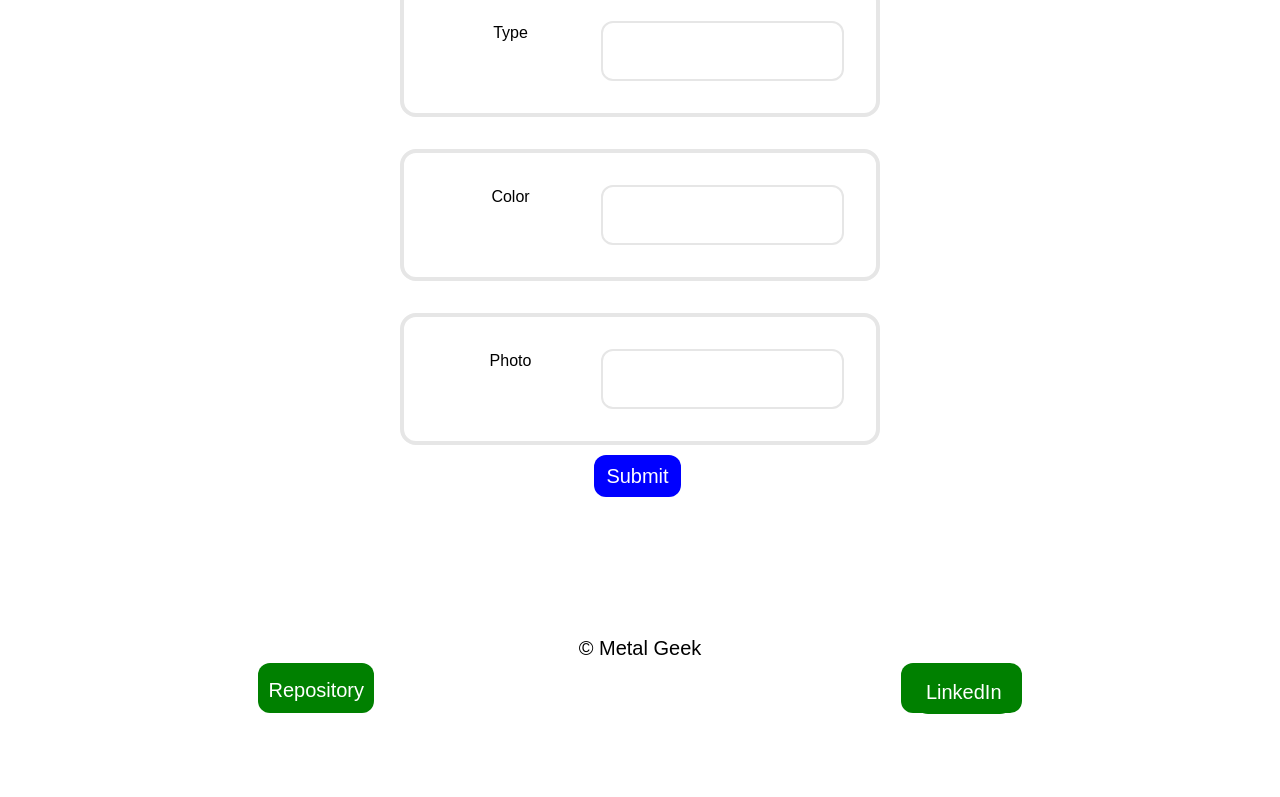
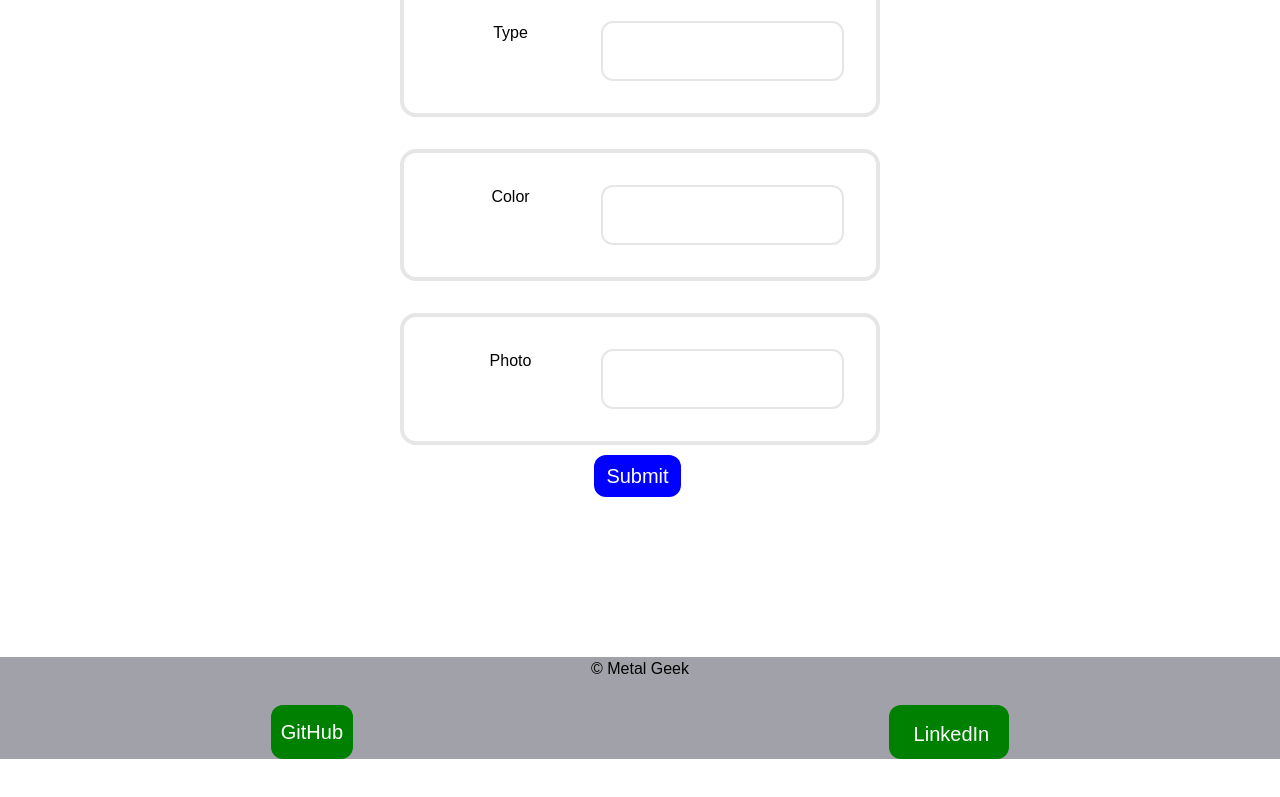
Before and after one commit to swanmac/Metal_Geek, a React (Create React App) app in the folder metal-geek/: page /add in a window 1280 px wide. Shown: the part 259-1056 px from the top of the page. After the commit the page ends 1018 px from the top, so only its background shows below. Built offline with nearby package versions, Linux system fonts and the light colour scheme; a web font is replaced by a local one.

Commit message:
fixed images after restart

```diff
--- a/metal-geek/src/App.css
+++ b/metal-geek/src/App.css
@@ -85,17 +85,17 @@
   display: flex;
   flex-direction: row;
   justify-content: space-around;
-  height:50px;
+    /* height:50px;
   font-size: 20px;
-  font-family: 'Hanken Grotesk', sans-serif;
+  font-family: 'Hanken Grotesk', sans-serif; */
 }
 
 .footer-container {
-  width: 100%;
+  /* width: 100%;
   position: center;
   height: 10em;
   margin-top: 2em;
-  margin-bottom: 2em;
+  margin-bottom: 2em; */
 }
 
 .github {
@@ -109,6 +109,7 @@
   font-size: 20px;
   border-radius: 12px;
   margin-right: 5px;
+  padding-bottom: 5px;
 }
 
 .social {
@@ -122,21 +123,39 @@
   font-size: 20px;
   border-radius: 12px;
   margin-left: 5px;
+  padding-bottom: 5px;
 }
 
+.home-container {
+  margin-bottom: 0px;
+  padding-bottom: 0px;
+}
 
 .gear-photo {
   width: 120px;
   height: 170px;
   text-align: center;
+  margin-left: 2rem;
 }
 
 .gear-photo-2 {
-  padding-left: 24rem;
+  padding-left: 28rem;
+}
+
+.artist-rig-photo {
+  margin-left: 5rem;
 }
 
 .rig-photo {
-  padding-left: 7rem;
+  padding-left: 15rem;
+}
+
+.rig-design-photo {
+  padding-left: 6rem;
+}
+
+.artist-photo {
+  padding-left: 5rem;
 }
 
 .grid {
@@ -236,7 +255,7 @@
   border: 2px solid hsl(0, 0%, 90%);
   display: grid;
   grid-template-columns: 1fr 1fr;
-  gap: 1rem;
+
 }
 
 a:link {
--- a/metal-geek/src/components/Artist.jsx
+++ b/metal-geek/src/components/Artist.jsx
@@ -40,7 +40,7 @@ export default function Artist () {
                 return (
                     <div className="artist-card" key={value.id} onClick={()=>goToArtist(value)}>
                         <h2>{value.name}</h2>
-                        <img src={value.photo_url}></img>
+                        <img src={value.photo_url}className="artist-photo"></img>
                         <p>{value.bio}</p>
                         <p><b>Bands:</b> {value.band}</p>
                         <p><b>Website:</b> {value.website}</p>
--- a/metal-geek/src/components/ArtistDetails.jsx
+++ b/metal-geek/src/components/ArtistDetails.jsx
@@ -40,7 +40,7 @@ return !artist? null: (
 
             <div className="artist-details" key={artist.id} onClick={()=>goToArtist(artist)}>
                     <h2>{artist.name}</h2>
-                    <img src={artist.photo_url}></img>
+                    <img src={artist.photo_url}className="artist-photo"></img>
                     <p><b>Artist Bio:</b> {artist.bio}</p>
                     <p><b>Bands:</b> {artist.band}</p>
                     <p><b>Website:</b> {artist.website}</p>
--- a/metal-geek/src/components/ArtistRig.jsx
+++ b/metal-geek/src/components/ArtistRig.jsx
@@ -45,7 +45,7 @@ return !artistRig? null: (
                     <p><b>Pedal 3:</b> {value.pedal3}</p>
                     <p><b>Amplfier:</b> {value.amplifier}</p>
                     <p><b>Year of Rig:</b> {value.rig_year}</p>
-                    <img src={value.photo_url}></img>
+                    <img src={value.photo_url}className="artist-rig-photo"></img>
             </div>
                 )
              } )}
--- a/metal-geek/src/components/Footer.jsx
+++ b/metal-geek/src/components/Footer.jsx
@@ -1,12 +1,13 @@
 export default function Footer () {
     return (
-        <div className="w-full mt-24 bg-zinc-900">
+        <div className="w-full mt-40 bg-zinc-400 py-y px-2">
         <div className="footer-container">
             <div className="footer-copyright">
             <p>© Metal Geek</p>
             </div>
+            <br />
             <div className="footer">
-            <a href="https://github.com/swanmac" target=" _blank" className="github">Repository</a>
+            <a href="https://github.com/swanmac" target=" _blank" className="github">GitHub</a>
 
             <div className="social"> <a href="https://www.linkedin.com/in/gregoryswan/" target=" _blank" className="social">LinkedIn</a>
         </div>
--- a/metal-geek/src/components/Home.jsx
+++ b/metal-geek/src/components/Home.jsx
@@ -1,10 +1,7 @@
 import React from 'react';
-import axios from 'axios'
 import About from './About'
-import { useNavigate } from 'react-router-dom'
 import Carousel3d from "../example/Carousel3d";
 import CarouselCard from "../example/CarouselCard";
-
 import Carousel1 from "../example/images/Carousel1.png";
 import Carousel2 from "../example/images/Carousel2.png";
 import Carousel3 from "../example/images/Carousel3.png";
@@ -13,20 +10,7 @@ import Carousel4 from "../example/images/Carousel4.png";
 
 export default function Home () {
 
-  // let navigate = useNavigate()
-  //   const showArtist = (artist) => {
-  //       navigate(`artist/${artist.id}`)
-  //   }
 
-  //   const getData = async () => {
-  //     await axios.get('http://localhost:8000/artists')
-  //     .then(res => {
-  //         if (res) {
-
-  //             console.log(res.data)
-  //         }
-  //     })
-  // }
 
   return (
     <div className="home-container">
@@ -40,7 +24,7 @@ export default function Home () {
               "radial-gradient(47.45% 302.83% at 97.45% 85.92%, rgba(89, 76, 244, 0.48) 0%, rgba(0, 0, 0, 0) 100%), radial-gradient(41.07% 57.4% at 8.28% 4.34%, rgba(76, 103, 244, 0.61) 0%, rgba(76, 103, 244, 0.02) 100%), rgb(21, 15, 44)",
           }}
           >
-              {/* <h1> Welcome To Metal Geek </h1> */}
+
         <div style={{ width: 1100, height: "65vh" }}>
           <Carousel3d
             cards={[
@@ -68,11 +52,9 @@ export default function Home () {
             offset={2}
           />
 
-          <span>
-          <div className='about-home'>
-          <About />
-          </div>
-          </span>
+
+
+
 
           </div>
         </div>
--- a/metal-geek/src/components/RigDesignDetails.jsx
+++ b/metal-geek/src/components/RigDesignDetails.jsx
@@ -46,7 +46,7 @@ return !rigDetails? null: (
                     <h2><b>Guitarist:</b> {rigDetails.name}</h2>
                     <p><b>Rig Description:</b> {rigDetails.description}</p>
                     <p><b>Tuning:</b> {rigDetails.tuning}</p>
-                    <img src={rigDetails.photo_url}></img>
+                    <img src={rigDetails.photo_url}className="rig-design-photo"></img>
             </div>
 
 
--- a/metal-geek/src/components/RigDetails.jsx
+++ b/metal-geek/src/components/RigDetails.jsx
@@ -41,7 +41,7 @@ return !rigDetails? null: (
                     <h2><b>Guitarist:</b> {value.name}</h2>
                     <p><b>Rig Description:</b> {value.description}</p>
                     <p><b>Tuning:</b> {value.tuning}</p>
-                    <img src={value.photo_url}></img>
+                    <img src={value.photo_url}className="artist-rig-photo"></img>
             </div>
                 )
              } )}
```
Also changed, not shown: metal-geek/public/tg.png (added).
